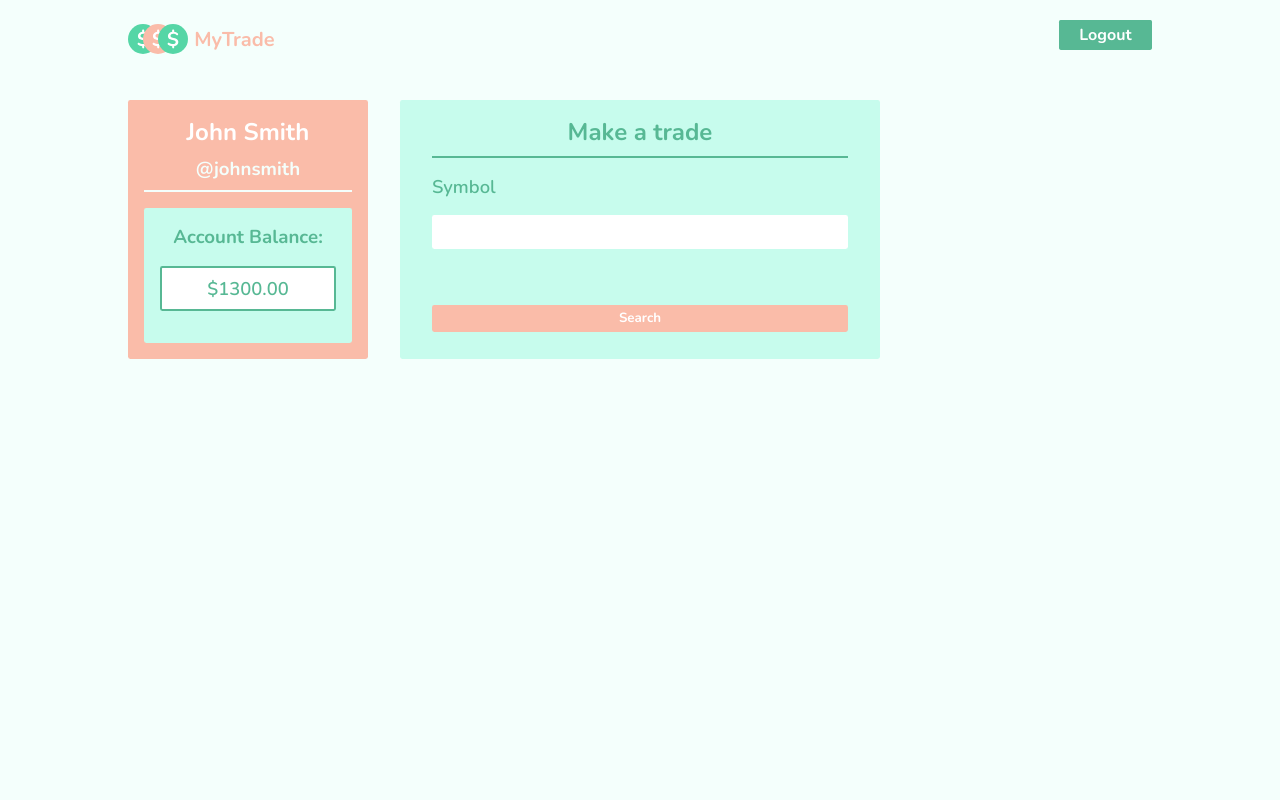
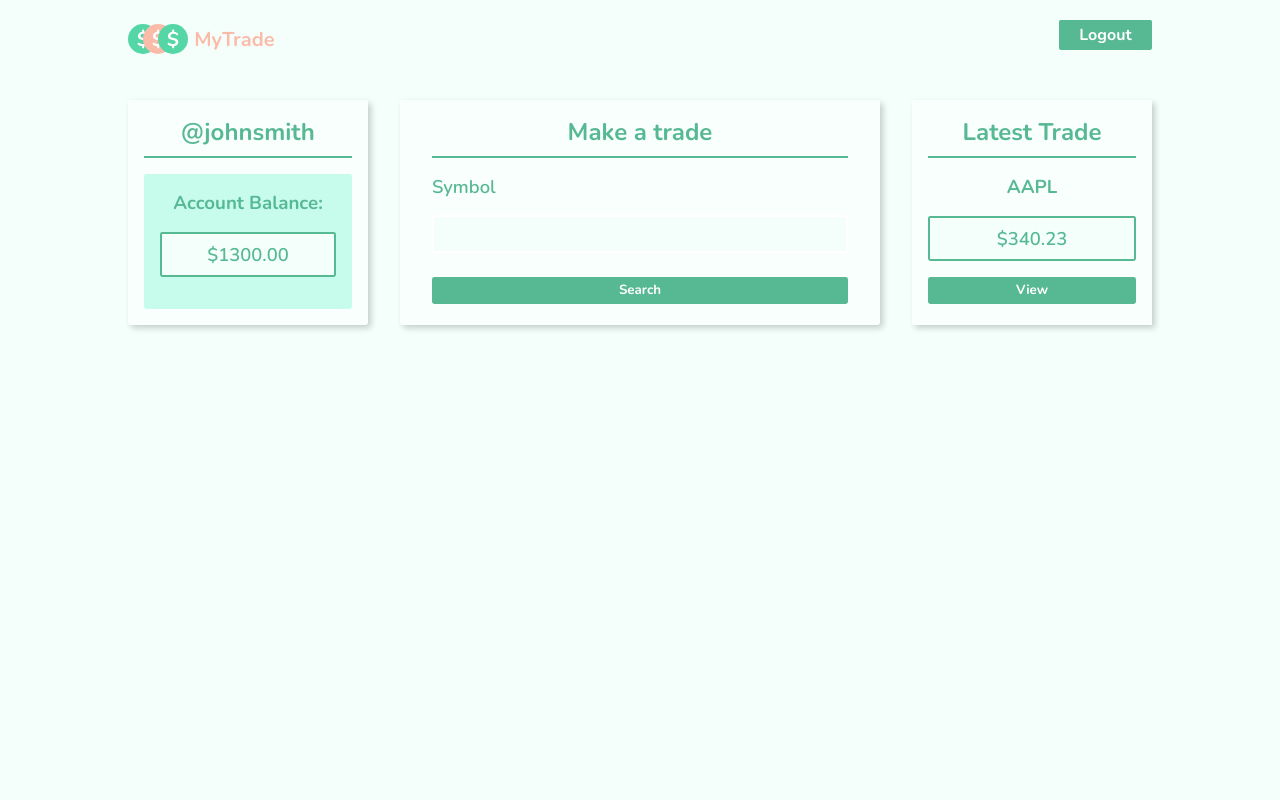
Before and after one commit to connorskorburg/My-Trade, a Django app: template app/templates/dashboard.html in a window 1280 px wide. Run offline with Django 3.2, Linux system fonts and the light colour scheme; the template is opened without the code that fills it, so the values that code supplies are empty.

Commit message:
updated dashboard styling

```diff
--- a/app/static/css/style.css
+++ b/app/static/css/style.css
@@ -13,6 +13,9 @@
   --third: #DBFFF5;
   --third: #c7fced;
   --white: #fff;
+  --myColor: rgb(199, 218, 199);
+  --myColor:rgba(255,255,255,0.5);
+  --myColor:rgba(255,255,255,0.5);
   --transition-350: all 350ms ease-in-out;
   --transition-450: all 450ms ease-in-out;
 }
@@ -81,6 +84,19 @@ html, body{
   border: 2px solid var(--secondary);
   background-color: var(--secondary);
   color: var(--white);
+  cursor: pointer;
+  transition: var(--transition-350);
+}
+
+.btn-light-outline {
+  border: 2px solid var(--white);
+  background-color: transparent;
+  color: var(--white);
+}
+.btn-light-outline:hover {
+  border: 2px solid var(--white);
+  background-color: var(--white);
+  color: var(--primary);
   cursor: pointer;
   transition: var(--transition-350);
 }
@@ -358,20 +374,25 @@ html, body{
 }
 
   .profile {
+    box-shadow: 3px 3px 6px rgba(0,0,0,0.2);
     text-align: center;
     border-radius: 0.15rem;
     background-color: var(--secondary);
+    background-color: var(--white);
     padding: 1rem;
+    background-color: var(--myColor);
   }
 
-    .profile h2 {
-      padding-bottom: 0.5rem;
+
+    .profile .username{
+      text-align: center;
+      color: var(--bgColor);
       color: var(--white);
-    }
-    .profile .username {
-      color: var(--bgColor);
+      color: var(--primary);
       padding-bottom: 0.5rem;
       border-bottom: 2px solid var(--bgColor);
+      border-bottom: 2px solid var(--white);
+      border-bottom: 2px solid var(--primary);
       margin-bottom: 1rem;
     }
 
@@ -384,9 +405,11 @@ html, body{
     .account-balance h3 {
       margin-bottom: 1rem;
     }
-    .account-balance p {
+    .balance {
+      text-align: center;
+      color: var(--primary);
       border-radius: 0.15rem;
-      background-color: #fff;
+      background-color: var(--bgColor);
       font-size: 1.15rem;
       border: 2px solid var(--primary);
       padding: 0.5rem 0;
@@ -397,13 +420,18 @@ html, body{
     /* search form */
     .search {
       background-color: var(--third);
+      background-color: var(--white);
+      background-color: var(--myColor);
       padding: 1rem 2rem;
       border-radius: 0.15rem;
+      box-shadow: 3px 3px 6px rgba(0,0,0,0.2);
     }
       .search h2 {
         text-align: center;
+        color: var(--white);
         color: var(--primary);
         padding-bottom: 0.5rem;
+        border-bottom: 2px solid var(--white);
         border-bottom: 2px solid var(--primary);
       }
 
@@ -419,9 +447,11 @@ html, body{
         outline: none;
         padding: 0.5rem;
         width: 100%;
-        margin: 0 0 3.5rem 0;
+        margin: 0 0 1.5rem 0;
+        background-color: var(--bgColor);
         border-radius: 0.15rem;
         color: #000;
+        border: 2px solid var(--white);
       }
 
       .search input:focus {
@@ -429,7 +459,28 @@ html, body{
         color: #000;
       }
 
+  .latest-trade {
+    padding: 1rem;
+    background-color: var(--white);
+    background-color: var(--myColor);
+    box-shadow: 3px 3px 6px rgba(0,0,0,0.2);
+  }
+    .latest-trade h2 {
+      text-align: center;
+      color: var(--white);
+      color: var(--primary);
+      padding-bottom: 0.5rem;
+      border-bottom: 2px solid var(--white);
+      border-bottom: 2px solid var(--primary);
+      margin-bottom: 1rem;
+    }
 
+    .latest-trade h3 {
+      margin: 1rem 0;
+      text-align: center;
+      color: var(--primary);
+      /* color: var(--white); */
+    }
 
 
 
--- a/app/templates/dashboard.html
+++ b/app/templates/dashboard.html
@@ -34,8 +34,8 @@
 
     <article class="profile">
 
-      <h2>John Smith</h2>
-      <h3 class="username">@johnsmith</h3>
+      <!-- <h2>John Smith</h2> -->
+      <h2 class="username">@johnsmith</h2>
 
       <div class="account-balance">
         <h3>Account Balance:</h3>
@@ -53,14 +53,19 @@
         <label for="symbol">Symbol</label>
         <input type="text" name="symbol">
 
-        <button class="btn btn-block btn-xl btn-secondary">Search</button>
+        <button class="btn btn-block btn-xl btn-primary">Search</button>
 
       </form>
 
 
     </article>
 
-    <article class="latest-trade"></article>
+    <article class="latest-trade">
+      <h2>Latest Trade</h2>
+      <h3>AAPL</h3>
+      <p class="balance">$340.23</p>
+      <button class="btn btn-block btn-xl btn-primary">View</button>
+    </article>
 
 
   </main>
--- a/app/templates/index.html
+++ b/app/templates/index.html
@@ -39,7 +39,7 @@
     <a class="btn btn-secondary btn-block mobile-link" href="#about">About</a>
     <a class="btn btn-secondary btn-block mobile-link" href="#contact">Contact</a>
     <a class="login btn btn-block btn-secondary login" href="#">Login</a>
-    <a class="register btn btn-block btn-secondary-outline register" href="#">Register</a>
+    <a class="register btn btn-block btn-light-outline register" href="#">Register</a>
 
   </nav>
 
```
